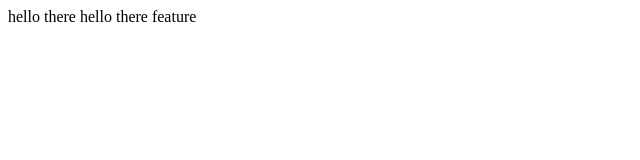
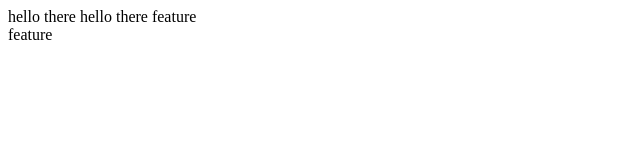
Before and after one commit to pavelpiha/test-semantic-release, an Angular app: page / in a window 1280 px wide. Shown: the top 160 px of the page, without its empty margins (0-640 px from the left). Built offline with nearby package versions, Linux system fonts and the light colour scheme.

Commit message:
fix(app): test fix

```diff
--- a/src/app/app.component.html
+++ b/src/app/app.component.html
@@ -1 +1,2 @@
 hello there hello there feature
+<div>feature</div>
```
